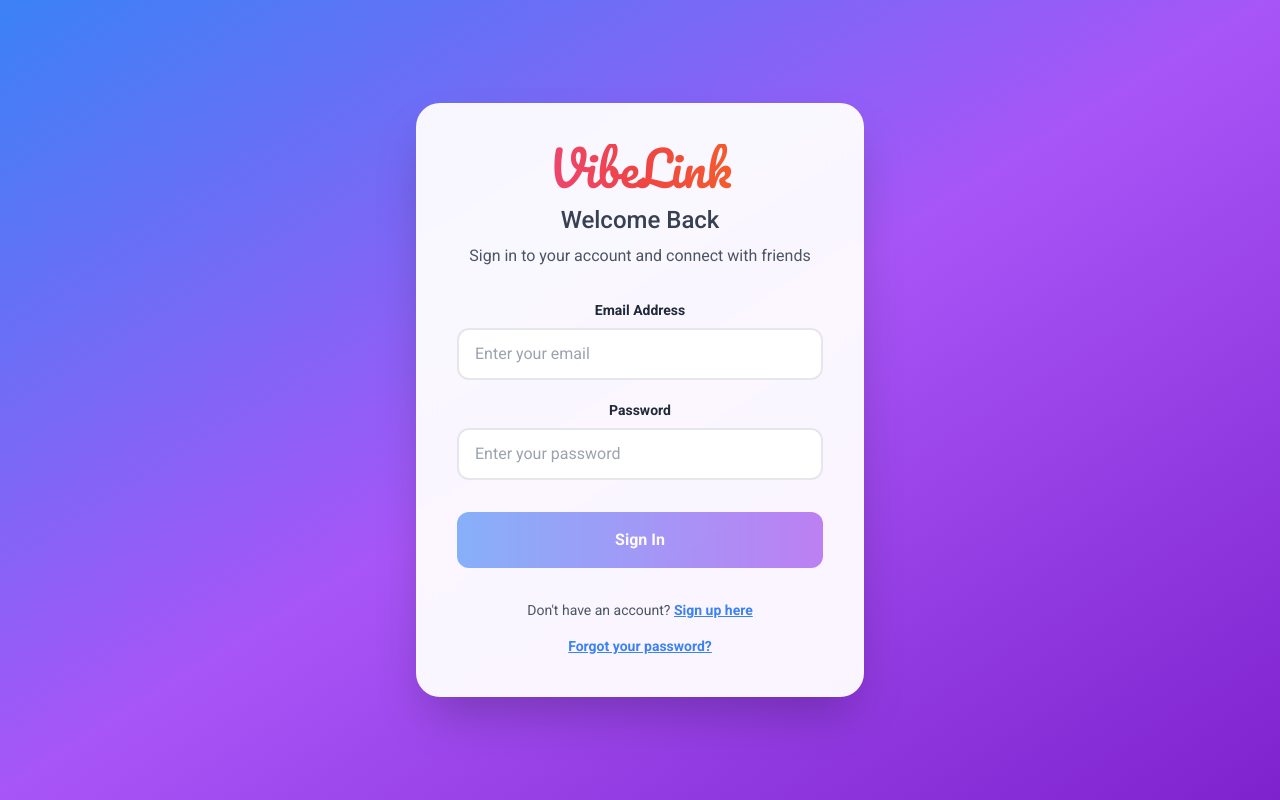
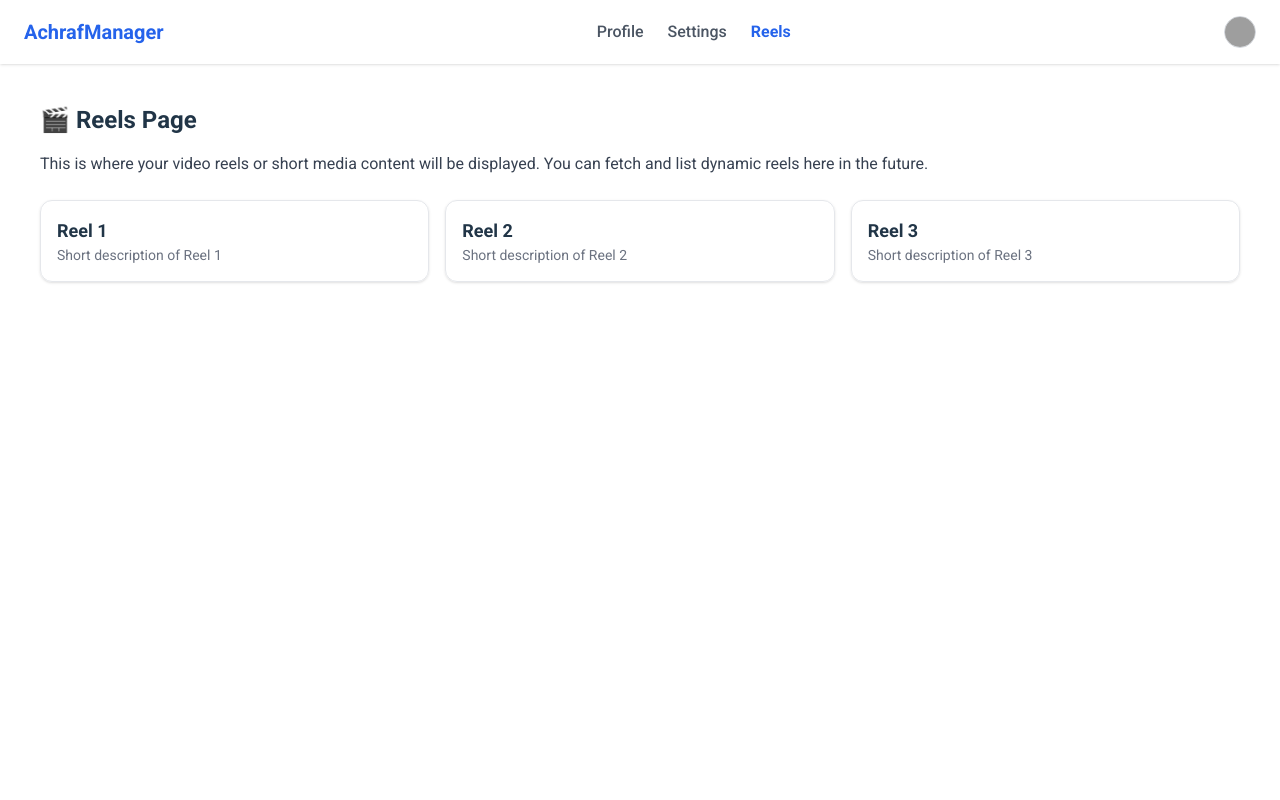
Before and after one commit to hamzazaouya/VibeLink, a React (Vite) app in the folder frontend/: page /reels in a window 1280 px wide. Before the commit this address led to /login. Built offline with nearby package versions, Linux system fonts and the light colour scheme; grey boxes are pictures that could not be loaded.

Commit message:
feat(layout)

```diff
--- a/frontend/package.json
+++ b/frontend/package.json
@@ -19,6 +19,7 @@
     "@eslint/js": "^9.13.0",
     "@types/react": "^18.3.23",
     "@types/react-dom": "^18.3.7",
+    "@types/react-router-dom": "^5.3.3",
     "@vitejs/plugin-react": "^4.3.3",
     "autoprefixer": "^10.4.21",
     "create-vite": "^5.5.5",
--- a/frontend/src/App.tsx
+++ b/frontend/src/App.tsx
@@ -1,30 +1,36 @@
-import { BrowserRouter as Router, Routes, Route, Navigate } from 'react-router-dom';
-import Login from './pages/Login';
-import WelcomePage from './pages/Welcome/Welcome';
-import './App.css';
+// src/App.tsx
+import { BrowserRouter as Router, Routes, Route } from "react-router-dom";
+// import Home from "./pages/Home";
+import Login from "./pages/Login";
+// import Signup from "./pages/Signup";
+import WelcomePage from "./pages/Welcome/Welcome";
+// import FontDemo from "./pages/FontDemo";
 
-function App() {
+// import Profile from "./pages/Profile";
+// import Settings from "./pages/Settings";
+import Reels from "./pages/reels";
+
+import Layout from "./components/Layout";
+
+export default function App() {
   return (
     <Router>
-      <div className="App">
-        <Routes>
-          {/* Default route redirects to login */}
-          <Route path="/" element={<WelcomePage />} />
+      <Routes>
+        {/* Routes without layout */}
+        {/* <Route path="/" element={<Home />} /> */}
+        <Route path="/" element={<WelcomePage />} />
+        <Route path="/login" element={<Login />} />
+        {/* <Route path="/signup" element={<Signup />} />
+        <Route path="/welcome" element={<Welcome />} />
+        <Route path="/font-demo" element={<FontDemo />} /> */}
 
-          {/* Login page */}
-          <Route path="/login" element={<Login />} />
-
-          {/* Placeholder for other routes */}
-          <Route path="/home" element={<div>Home Page - Coming Soon!</div>} />
-          <Route path="/signup" element={<div>Signup Page - Coming Soon!</div>} />
-          <Route path="/forgot-password" element={<div>Forgot Password - Coming Soon!</div>} />
-
-          {/* Catch all route */}
-          <Route path="*" element={<Navigate to="/login" replace />} />
-        </Routes>
-      </div>
+        {/* Routes with layout (Profile group) */}
+        <Route element={<Layout />}>
+          {/* <Route path="/profile" element={<Profile />} /> */}
+          {/* <Route path="/settings" element={<Settings />} /> */}
+          <Route path="/reels" element={<Reels />} />
+        </Route>
+      </Routes>
     </Router>
   );
 }
-
-export default App;
--- /dev/null
+++ b/frontend/src/components/Layout.tsx
@@ -0,0 +1,14 @@
+// src/components/Layout.tsx
+import Navbar from "./Navbar";
+import { Outlet } from "react-router-dom";
+
+export default function Layout() {
+  return (
+    <div className="min-h-screen flex flex-col">
+      <Navbar />
+      <main className="flex-1 p-4">
+        <Outlet />
+      </main>
+    </div>
+  );
+}
--- /dev/null
+++ b/frontend/src/components/Navbar.tsx
@@ -0,0 +1,47 @@
+import { NavLink, Link } from "react-router-dom";
+
+export default function Navbar() {
+  return (
+    <nav className="bg-white shadow px-6 py-4 flex justify-between items-center">
+      {/* Logo */}
+      <Link to="/" className="text-xl font-bold text-blue-600">
+        AchrafManager
+      </Link>
+
+      {/* Navigation Links */}
+      <div className="space-x-6">
+        <NavLink
+          to="/profile"
+          className={({ isActive }) =>
+            isActive ? "text-blue-600 font-semibold" : "text-gray-600"
+          }
+        >
+          Profile
+        </NavLink>
+        <NavLink
+          to="/settings"
+          className={({ isActive }) =>
+            isActive ? "text-blue-600 font-semibold" : "text-gray-600"
+          }
+        >
+          Settings
+        </NavLink>
+        <NavLink
+          to="/reels"
+          className={({ isActive }) =>
+            isActive ? "text-blue-600 font-semibold" : "text-gray-600"
+          }
+        >
+          Reels
+        </NavLink>
+      </div>
+
+      {/* User Avatar */}
+      <img
+        src="https://api.dicebear.com/7.x/bottts/svg?seed=Achraf"
+        alt="User Avatar"
+        className="w-8 h-8 rounded-full border border-gray-300"
+      />
+    </nav>
+  );
+}
--- /dev/null
+++ b/frontend/src/pages/reels/index.tsx
@@ -0,0 +1,24 @@
+export default function Reels() {
+  return (
+    <div className="p-6">
+      <h1 className="text-2xl font-bold mb-4">🎬 Reels Page</h1>
+      <p className="text-gray-700">
+        This is where your video reels or short media content will be displayed.
+        You can fetch and list dynamic reels here in the future.
+      </p>
+
+      {/* Example Reel Cards */}
+      <div className="mt-6 grid grid-cols-1 sm:grid-cols-2 lg:grid-cols-3 gap-4">
+        {["Reel 1", "Reel 2", "Reel 3"].map((reel, i) => (
+          <div
+            key={i}
+            className="p-4 border rounded-xl shadow hover:shadow-lg transition"
+          >
+            <h2 className="text-lg font-semibold">{reel}</h2>
+            <p className="text-sm text-gray-500">Short description of {reel}</p>
+          </div>
+        ))}
+      </div>
+    </div>
+  );
+}
```
Also changed, not shown: 1 other file (tests, documents, lock files or other folders).
